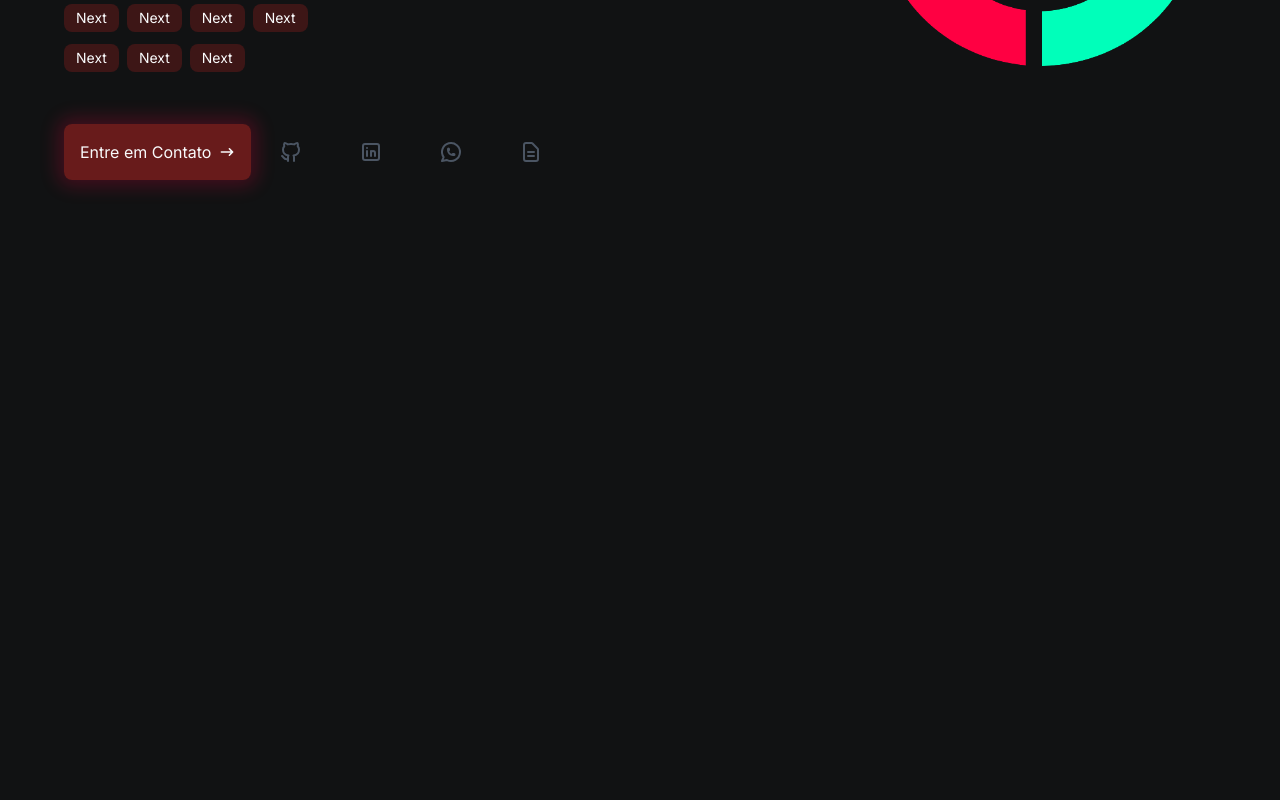
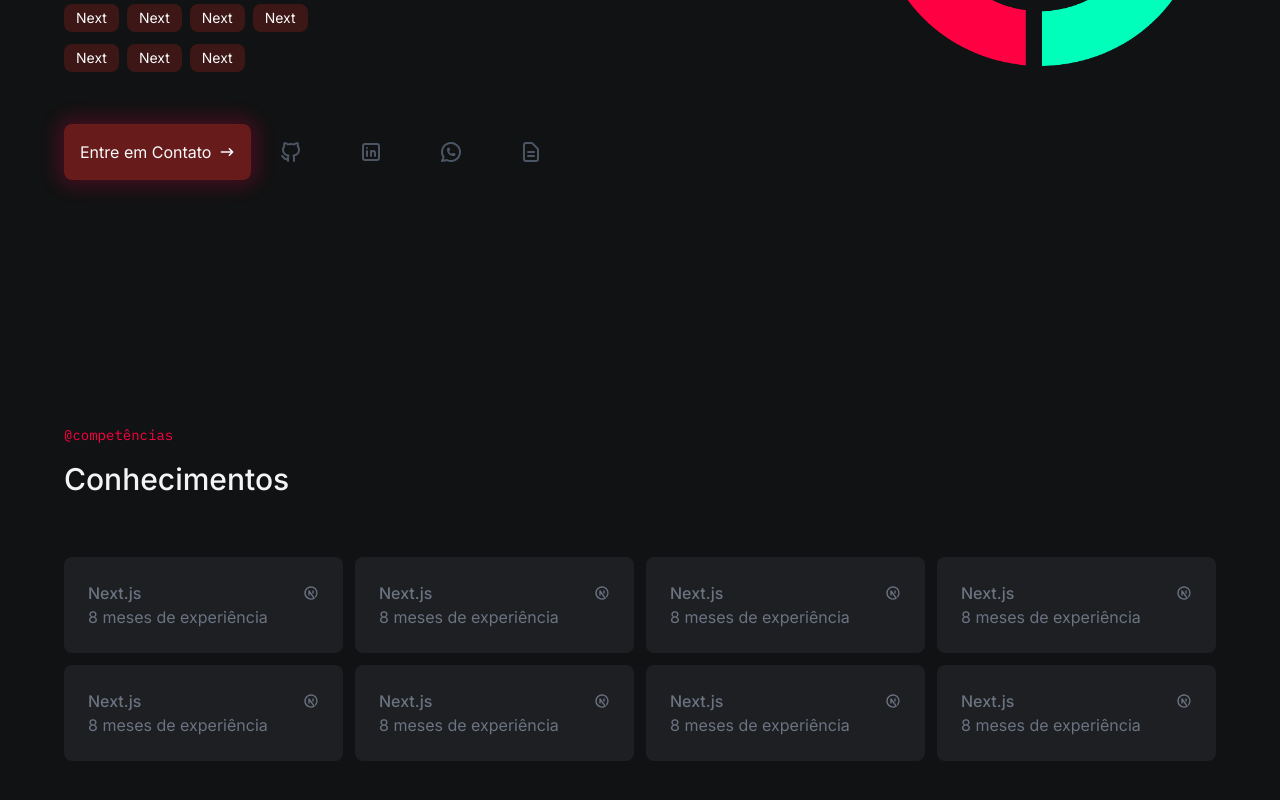
Before and after one commit to 1devcarlos/portfolio, a Next.js app: page / in a window 1280 px wide. Shown: the part 394-1194 px from the top of the page. Before the commit the page ends 800 px from the top, so only its background shows below. Built offline with nearby package versions, Linux system fonts and the light colour scheme.

Commit message:
feat: Knowledge section done

```diff
--- /dev/null
+++ b/app/components/pages/Knowledge/TechCard.tsx
@@ -0,0 +1,27 @@
+import { getRelativeTimeString } from "@/app/utils/get-relative-time";
+import { ReactNode } from "react";
+
+type TechCardProps = {
+  tech: {
+    icon: ReactNode;
+    name: string;
+    startDate: string;
+  };
+};
+
+export const TechCard = ({ tech }: TechCardProps) => {
+  const relativeTime = getRelativeTimeString(
+    new Date(tech.startDate),
+    "pt-BR"
+  ).replace("há ", "");
+  return (
+    <div className="p-6 rounded-lg bg-gray-600/20 text-gray-500 flex flex-col hover:text-rose hover:bg-gray-50 transition-all">
+      <div className="flex items-center justify-between ">
+        <p className="font-medium">{tech.name}</p>
+        {tech.icon}
+      </div>
+
+      <span>{relativeTime} de experiência</span>
+    </div>
+  );
+};
--- /dev/null
+++ b/app/components/pages/Knowledge/index.tsx
@@ -0,0 +1,24 @@
+import { TbBrandNextjs } from "react-icons/tb";
+import { SectionTitle } from "../SectionTitle";
+import { TechCard } from "./TechCard";
+
+export const Knowledge = () => {
+  return (
+    <section className="container py-16 ">
+      <SectionTitle subtitle="competências" title="Conhecimentos" />
+
+      <div className="w-full grid grid-cols-[repeat(auto-fit,minmax(264px,1fr))] gap-3 mt-[60px]">
+        {Array.from({ length: 8 }).map((_, index) => (
+          <TechCard
+            key={index}
+            tech={{
+              icon: <TbBrandNextjs />,
+              name: "Next.js",
+              startDate: "2022-11-07",
+            }}
+          />
+        ))}
+      </div>
+    </section>
+  );
+};
--- /dev/null
+++ b/app/components/pages/SectionTitle/index.tsx
@@ -0,0 +1,20 @@
+import { cn } from "@/app/lib/utils";
+
+type SectionTitleProps = {
+  title: string;
+  subtitle: string;
+  className?: string;
+};
+
+export const SectionTitle = ({
+  title,
+  subtitle,
+  className,
+}: SectionTitleProps) => {
+  return (
+    <div className={cn("flex flex-col gap-4", className)}>
+      <span className="font-mono text-sm text-rose">{`@${subtitle}`}</span>
+      <h3 className="text-3xl font-medium">{title}</h3>
+    </div>
+  );
+};
--- a/app/components/hero/index.tsx
+++ b/app/components/pages/hero/index.tsx
@@ -5,7 +5,7 @@
   TbBrandLinkedin,
   TbBrandWhatsapp,
 } from "react-icons/tb";
-import { Button } from "../Button";
+import { Button } from "../../Button";
 import { TechBadge } from "../TechBadge";
 
 const MOCK_CONTACTS = [
--- a/app/page.tsx
+++ b/app/page.tsx
@@ -1,9 +1,11 @@
-import { HeroSection } from "./components/hero";
+import { HeroSection } from "./components/pages/hero";
+import { Knowledge } from "./components/pages/Knowledge";
 
 export default function Home() {
   return (
     <>
       <HeroSection />
+      <Knowledge />
     </>
   );
 }
--- /dev/null
+++ b/app/utils/get-relative-time.ts
@@ -0,0 +1,37 @@
+export function getRelativeTimeString(
+  date: Date | number,
+  lang = navigator.language
+): string {
+  const timeMs = typeof date === "number" ? date : date.getTime();
+
+  const deltaSeconds = Math.round((timeMs - Date.now()) / 1000);
+
+  const cutoffs = [
+    60,
+    3600,
+    86400,
+    86400 * 7,
+    86400 * 30,
+    86400 * 365,
+    Infinity,
+  ];
+
+  const units: Intl.RelativeTimeFormatUnit[] = [
+    "second",
+    "minute",
+    "hour",
+    "day",
+    "week",
+    "month",
+    "year",
+  ];
+
+  const unitIndex = cutoffs.findIndex(
+    (cutoff) => cutoff > Math.abs(deltaSeconds)
+  );
+
+  const divisor = unitIndex ? cutoffs[unitIndex - 1] : 1;
+
+  const rtf = new Intl.RelativeTimeFormat(lang, { numeric: "auto" });
+  return rtf.format(Math.floor(deltaSeconds / divisor), units[unitIndex]);
+}
```
Also changed, not shown: app/components/pages/TechBadge/index.tsx (renamed from app/components/TechBadge/index.tsx).
